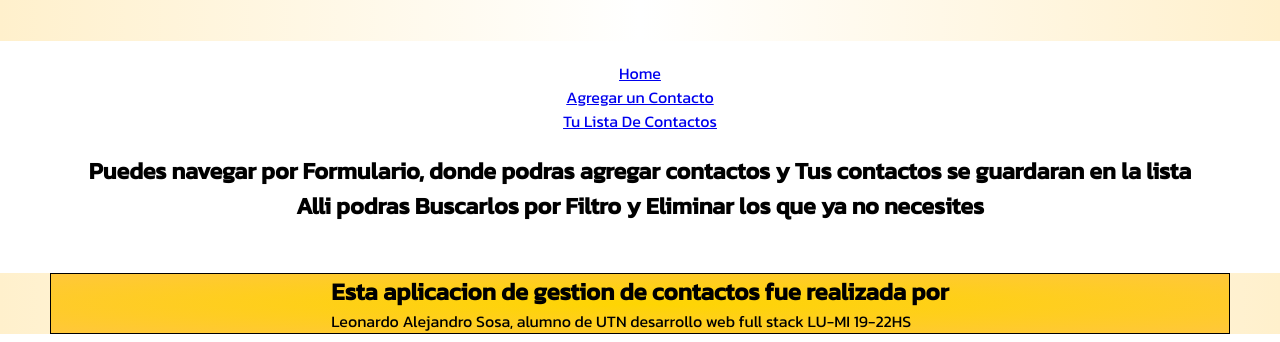
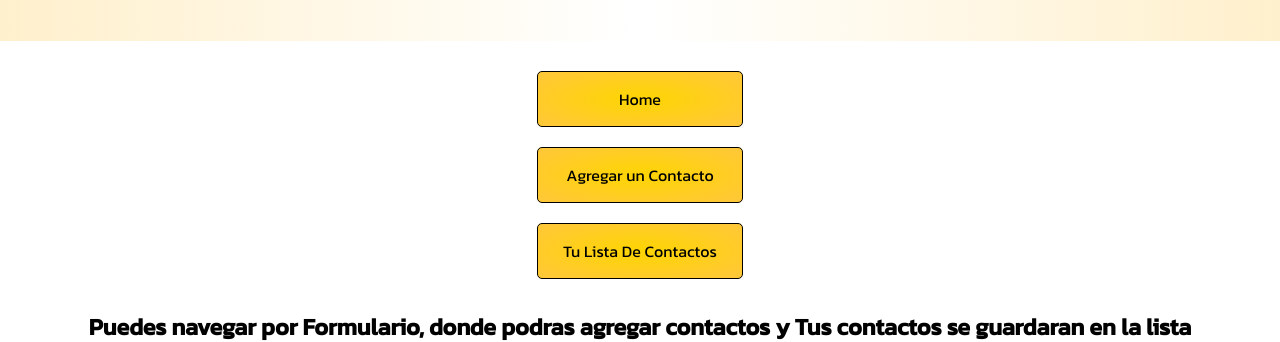
Before and after one commit to LeonardoSosa01/ContactosLeo, a React (Vite) app in the folder contactosleo/: page / in a window 1280 px wide. Shown: the part 224-566 px from the top of the page. Built offline with nearby package versions, Linux system fonts and the light colour scheme.

Commit message:
Cambios finales

```diff
--- a/contactosleo/src/App.css
+++ b/contactosleo/src/App.css
@@ -12,6 +12,20 @@
   padding: 10px;
 }
 
+.main-route a {
+  text-align: center;
+  text-decoration: none;
+  border-radius: 5px;
+  background: radial-gradient(#fed502, #ffc73b);
+  background-color: #fed502;
+  padding: 15px;
+  margin: 10px;
+  border: 1px solid black;
+  cursor: pointer;
+  width: 100%;
+  color: black;
+}
+
 .home-route {
   display: flex;
   align-items: center;
--- a/contactosleo/src/componentes/ListaContactos/ListaContactos.css
+++ b/contactosleo/src/componentes/ListaContactos/ListaContactos.css
@@ -3,6 +3,10 @@
   display: flex;
   flex-direction: column;
   align-items: center;
+}
+
+.lista-main h2{
+  margin-bottom: 20px;
 }
 
 .card-completo {
--- a/contactosleo/src/componentes/ListaContactos/ListaContactos.jsx
+++ b/contactosleo/src/componentes/ListaContactos/ListaContactos.jsx
@@ -16,9 +16,9 @@ const ListaContactos = ({ contactos, eliminarContacto, limpiarLocalStorage }) =>
 
   return (
     <>
-      <h2>Tus Contactos guardados</h2>
+
       <div className='lista-main'>
-
+        <h2> Estos son Tus Contactos guardados</h2>
         <div className='boton-filtro'>
           <h2>Filtro</h2>
           <button>
```
